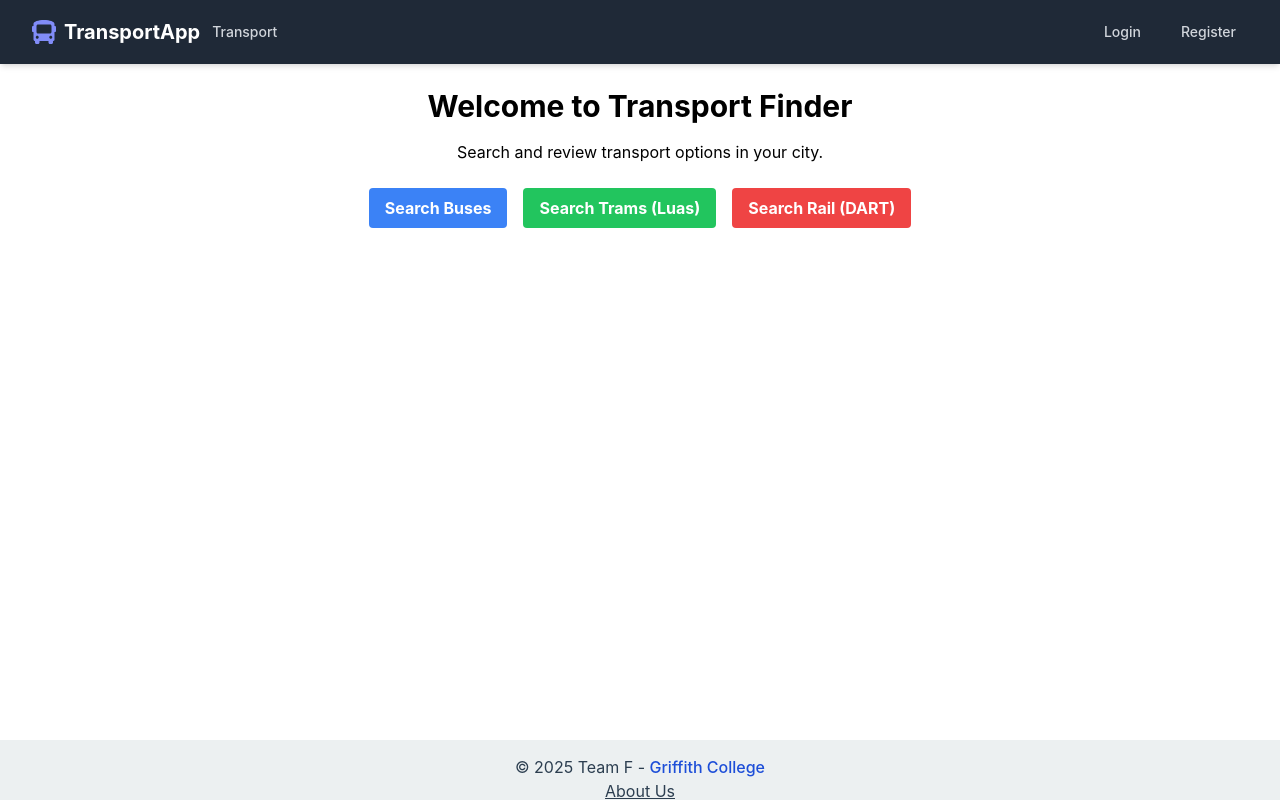
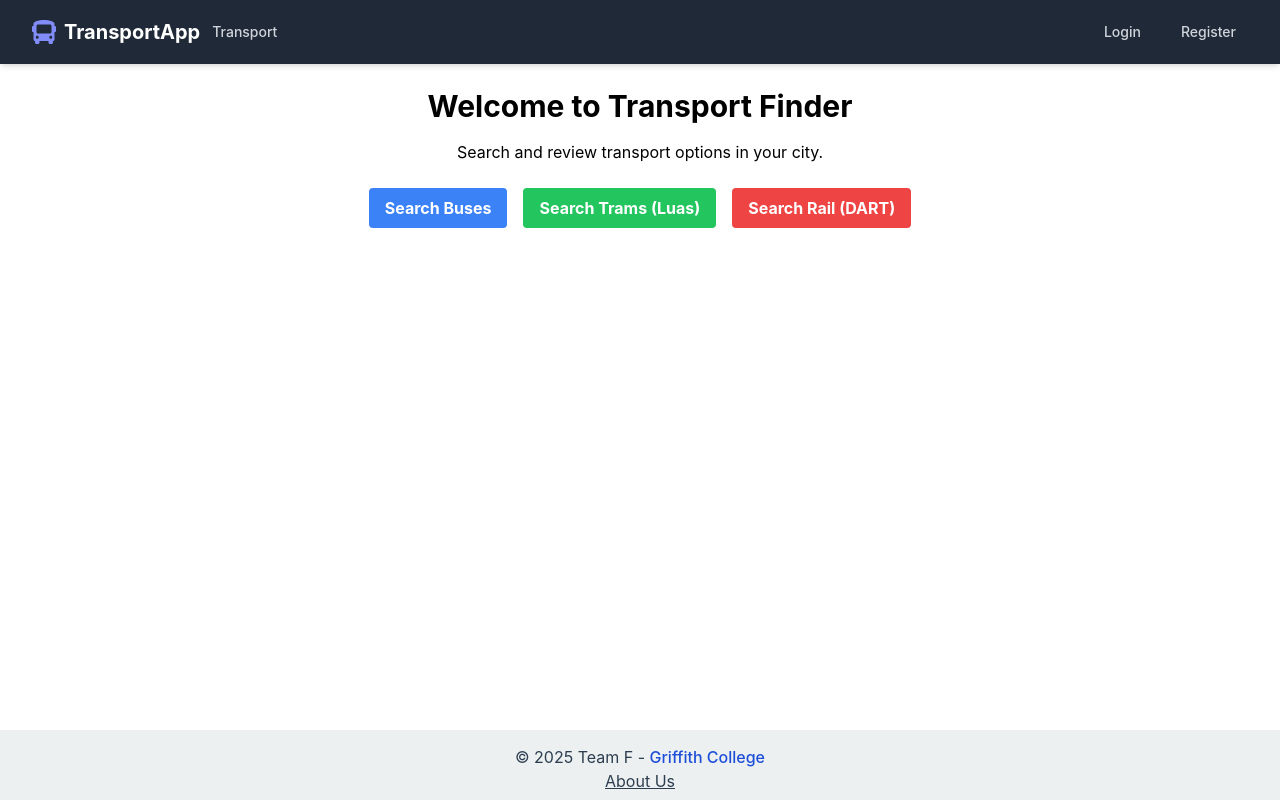
Before and after one commit to LimuleSempai/Web_technology_project_TeamF, a React (Create React App) app in the folder my-app/: page / in a window 1280 px wide. Built offline with nearby package versions, Linux system fonts and the light colour scheme.

Commit message:
footer size v3

```diff
--- a/my-app/src/App.css
+++ b/my-app/src/App.css
@@ -48,5 +48,5 @@ html, body, #root {
 }
 
 .app-content {
-  padding-bottom: 60px;
+  padding-bottom: 80px;
 }
--- a/my-app/src/components/Footer.css
+++ b/my-app/src/components/Footer.css
@@ -6,7 +6,7 @@
     position: fixed;
     bottom: 0;
     width: 100%;
-    height: 60px;
+    height: 70px;
   }
 
   .Glink {
```
